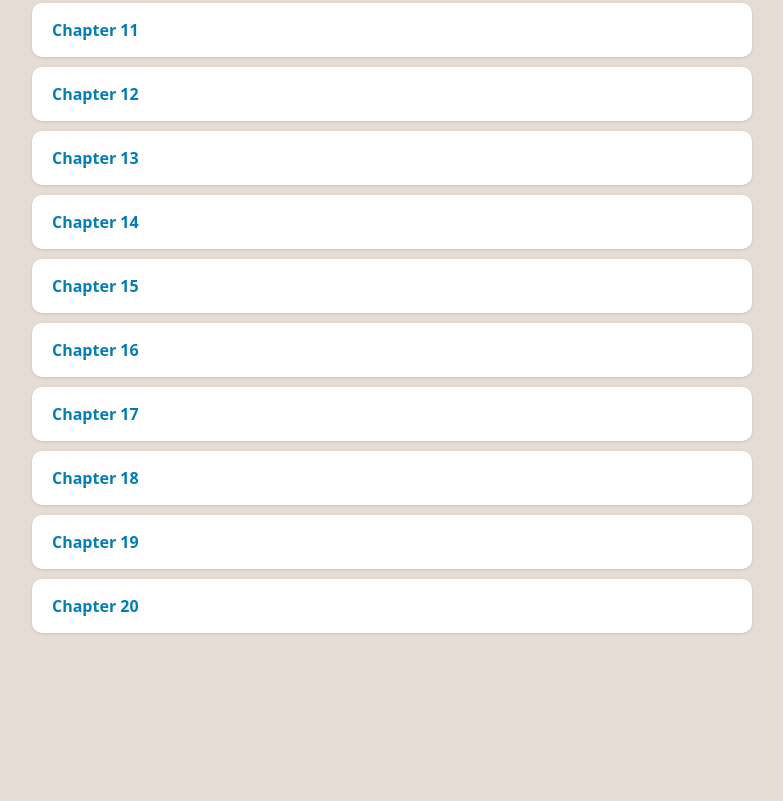
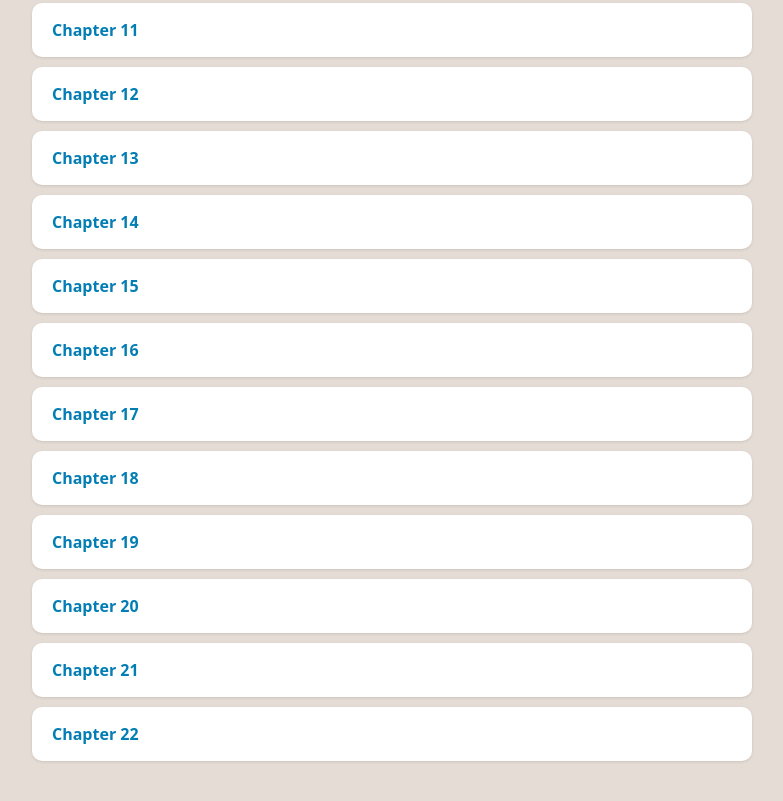
Before and after one commit to cocolee1110/NWU, a plain HTML site: page index.html in a window 1280 px wide. Shown: the part 763-1564 px from the top of the page, without its empty margins (248-1031 px from the left). Before the commit the page ends 1452 px from the top, so only its background shows below. Drawn offline with Linux system fonts and the light colour scheme.

Commit message:
Update index.html

```diff
--- a/index.html
+++ b/index.html
@@ -39,6 +39,8 @@
     <li><a href="chapters/ch18/ch18-en.html">Chapter 18</a></li>
     <li><a href="chapters/ch19/ch19-en.html">Chapter 19</a></li>
     <li><a href="chapters/ch20/ch20-en.html">Chapter 20</a></li>
+    <li><a href="chapters/ch21/ch21-en.html">Chapter 21</a></li>
+    <li><a href="chapters/ch22/ch22-en.html">Chapter 22</a></li>
   </ul>
 </main>
 </body>
```
